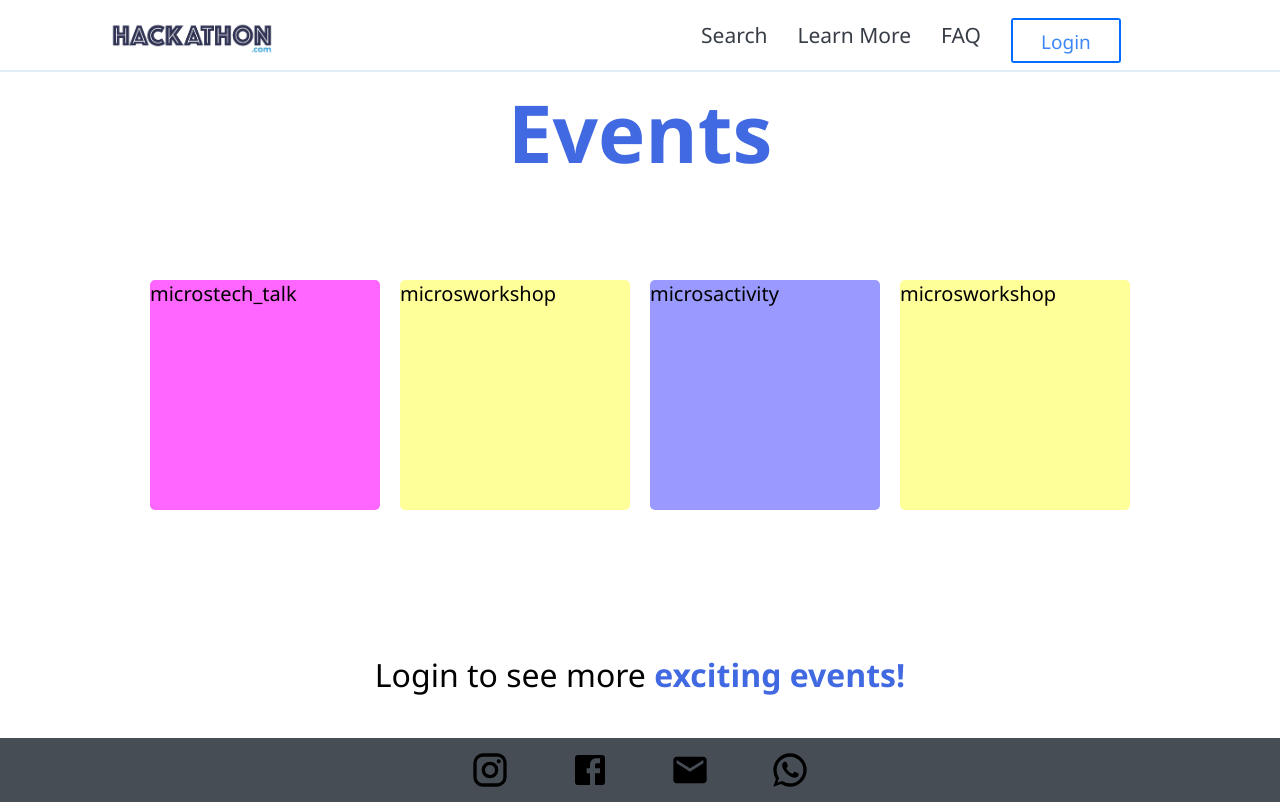
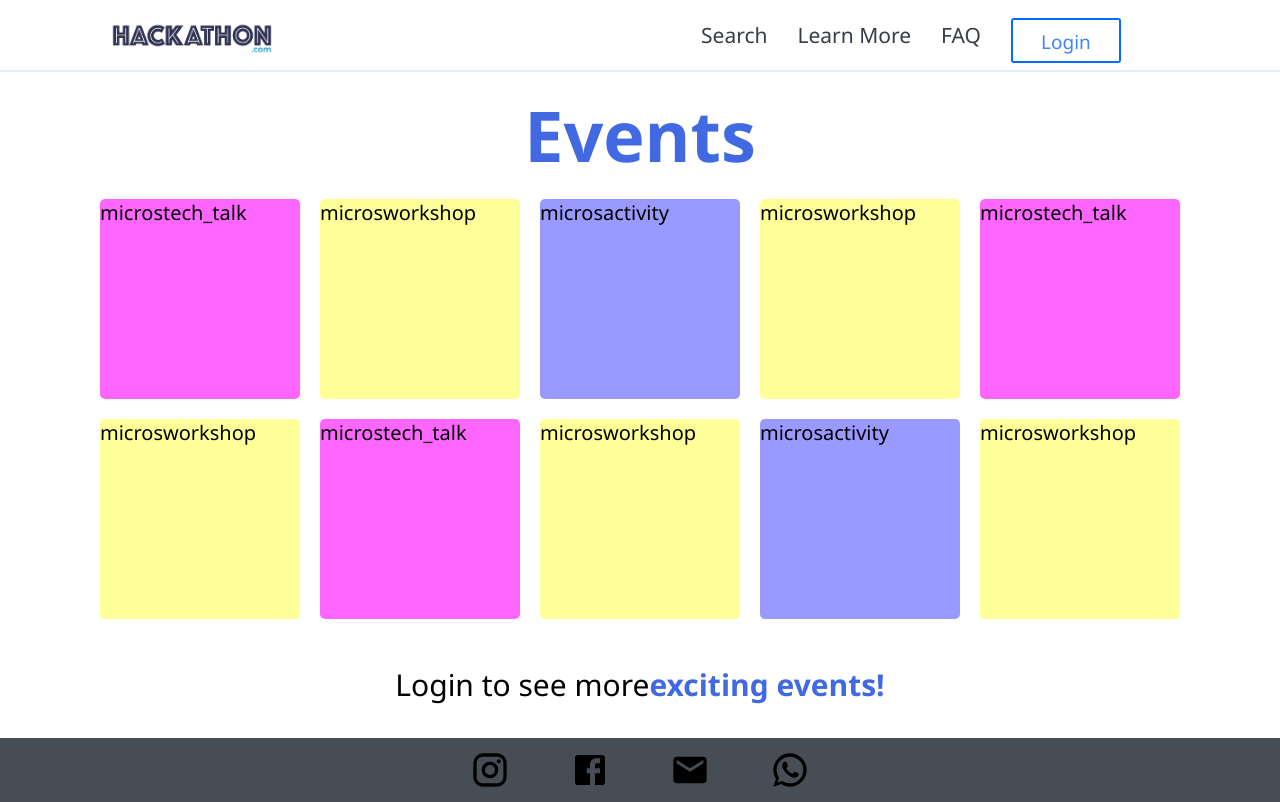
Before and after one commit to sriram0107/hackathon-dashboard, a React (Create React App) app: page / in a window 1280 px wide. Built offline with nearby package versions, Linux system fonts and the light colour scheme.

Commit message:
finished auth modal styling

```diff
--- a/src/components/Events/Events.css
+++ b/src/components/Events/Events.css
@@ -1,6 +1,6 @@
 .event {
-  width: 230px;
-  height: 230px;
+  width: 200px;
+  height: 200px;
   font-size: 20px;
   font-family: "Segoe UI", Tahoma, Geneva, Verdana, sans-serif;
   margin: 10px;
--- a/src/components/Home/Home.css
+++ b/src/components/Home/Home.css
@@ -11,7 +11,7 @@
   display: flex;
   flex-direction: column;
   align-items: center;
-  justify-content: flex-start;
+  justify-content: center;
   padding-top: 20px;
   overflow-y: scroll;
 }
@@ -35,8 +35,9 @@
 
 .heading {
   width: 100%;
-  height: 20vh;
-  font-size: 80px;
+  height: 20%;
+  overflow-y: hidden;
+  font-size: 70px;
   color: royalblue;
   font-weight: bold;
   display: flex;
@@ -48,20 +49,35 @@
 }
 
 .events_grid {
-  margin: 100px;
+  margin: 10px;
   display: flex;
   justify-content: center;
   align-items: center;
   flex-wrap: wrap;
-  height: 80%;
-  width: 90vw;
+  height: 100%;
+  width: 100vw;
 }
 
 .login_prompt {
-  height: 14vh;
-  font-size: xx-large;
-  margin: 30px;
+  width: 100%;
+  height: 20%;
+  font-size: 30px;
+  margin: 10px;
+  display: flex;
+  justify-content: center;
+  align-items: center;
+  overflow-y: hidden;
+  text-align: center;
 }
 .login_prompt b {
   color: royalblue;
 }
+
+@media screen and (max-width: 850px) {
+  .login_prompt {
+    font-size: 30px;
+  }
+  .heading {
+    font-size: 50px;
+  }
+}
--- a/src/components/Login Modal/Login.js
+++ b/src/components/Login Modal/Login.js
@@ -1,11 +1,12 @@
 import React, { useState } from "react";
 import CloseIcon from "@material-ui/icons/Close";
+import ArrowForwardIcon from "@material-ui/icons/ArrowForward";
 import "./login.css";
 import { GUEST_USERNAME, GUEST_PASSWORD } from "../../config";
 
-const Login = ({ changeAuth, changeLogin }) => {
-  const [username, changeUsername] = useState("");
-  const [password, changePassword] = useState("");
+const Login = ({ changeAuth, changeLogin, blur, undoBlur }) => {
+  const [username, changeUsername] = useState("guest");
+  const [password, changePassword] = useState("abcd");
   const [invalid, changeInvalid] = useState(false);
   const authenticate = () => {
     if (username === GUEST_USERNAME && password === GUEST_PASSWORD) {
@@ -18,11 +19,16 @@ const Login = ({ changeAuth, changeLogin }) => {
   };
   return (
     <div className="login">
+      <div className="close_icon">
         <CloseIcon
+          style={{ color: "white", cursor: "pointer" }}
           onClick={() => {
             changeAuth(false);
           }}
         />
+      </div>
+      <div className="auth_area">
+        <h1>Enter your Credentials</h1>
         <input
           type="text"
           placeholder="user:guest password:abcd"
@@ -34,8 +40,12 @@ const Login = ({ changeAuth, changeLogin }) => {
           value={password}
           onChange={(e) => changePassword(e.target.value)}
         ></input>
-      <button onClick={() => authenticate()}>Login</button>
-      <p>{invalid ? "Please try again" : ""}</p>
+        <ArrowForwardIcon
+          style={{ fontSize: "70px", cursor: "pointer", color: "white" }}
+          onClick={() => authenticate()}
+        />
+      </div>
+      <h1>{invalid ? "Please try again" : ""}</h1>
     </div>
   );
 };
--- a/src/components/Login Modal/login.css
+++ b/src/components/Login Modal/login.css
@@ -1,16 +1,97 @@
 .login {
+  margin: auto;
   position: absolute;
-  width: 80vw;
-  height: 80vh;
-  left: 50%;
-  top: 50%;
-  right: 50%;
-  bottom: 50%;
+  left: 0;
+  top: 0;
+  right: 0;
+  bottom: 0;
+  width: 40vw;
+  height: 60vh;
+  border-radius: 10px;
   display: flex;
   flex-direction: column;
   align-items: center;
+  justify-content: flex-start;
+  background: linear-gradient(270deg, #020024, #090979, #00d4ff);
+  background-size: 600% 600%;
+
+  -webkit-animation: bluetheme 19s ease infinite;
+  -moz-animation: bluetheme 19s ease infinite;
+  animation: bluetheme 19s ease infinite;
+}
+
+@-webkit-keyframes bluetheme {
+  0% {
+    background-position: 0% 50%;
+  }
+  50% {
+    background-position: 100% 50%;
+  }
+  100% {
+    background-position: 0% 50%;
+  }
+}
+@-moz-keyframes bluetheme {
+  0% {
+    background-position: 0% 50%;
+  }
+  50% {
+    background-position: 100% 50%;
+  }
+  100% {
+    background-position: 0% 50%;
+  }
+}
+@keyframes bluetheme {
+  0% {
+    background-position: 0% 50%;
+  }
+  50% {
+    background-position: 100% 50%;
+  }
+  100% {
+    background-position: 0% 50%;
+  }
+}
+
+.login h1 {
+  color: rgb(194, 55, 55);
+  width: 100%;
+  height: 10vh;
+  text-align: center;
+}
+
+.close_icon {
+  width: 100%;
+  height: 10vh;
+}
+
+.auth_area {
+  width: 100%;
+  height: 40vh;
+  display: flex;
+  display: flex;
+  flex-direction: column;
   justify-content: center;
+  align-items: center;
 }
-.login p {
-  color: rgb(194, 55, 55);
+
+.auth_area h1 {
+  color: azure;
 }
+
+.auth_area input {
+  font-family: sans-serif;
+  width: 60%;
+  height: 4vh;
+  margin: 15px;
+  border-radius: 15px;
+  text-align: center;
+  font-size: large;
+  border-style: none;
+}
+.auth_area button {
+  background-color: rgb(121, 135, 218);
+  height: 3vh;
+  width: 50px;
+}
--- a/src/components/Main.js
+++ b/src/components/Main.js
@@ -10,7 +10,16 @@ const Main = () => {
   const [auth, changeAuth] = useState(false);
   return (
     <div>
-      {auth ? <Login changeAuth={changeAuth} changeLogin={changeLogin} /> : ""}
+      {auth ? (
+        <Login
+          changeAuth={changeAuth}
+          changeLogin={changeLogin}
+          blur={blur}
+          undoBlur={undoBlur}
+        />
+      ) : (
+        ""
+      )}
       <Navbar
         blurContent={undoBlur}
         blur={blur}
```
Lines whose indentation alone changed are shown as unchanged.
